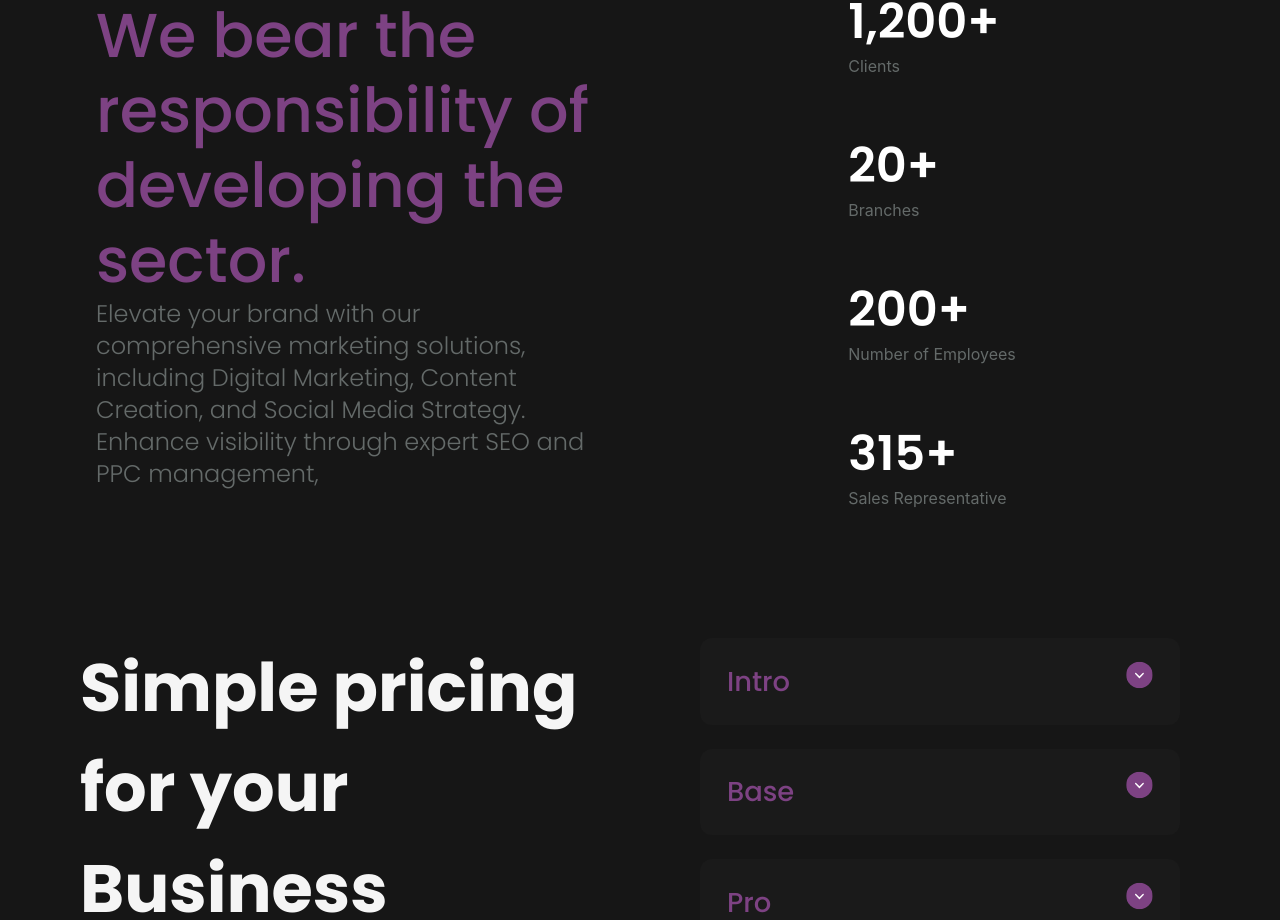
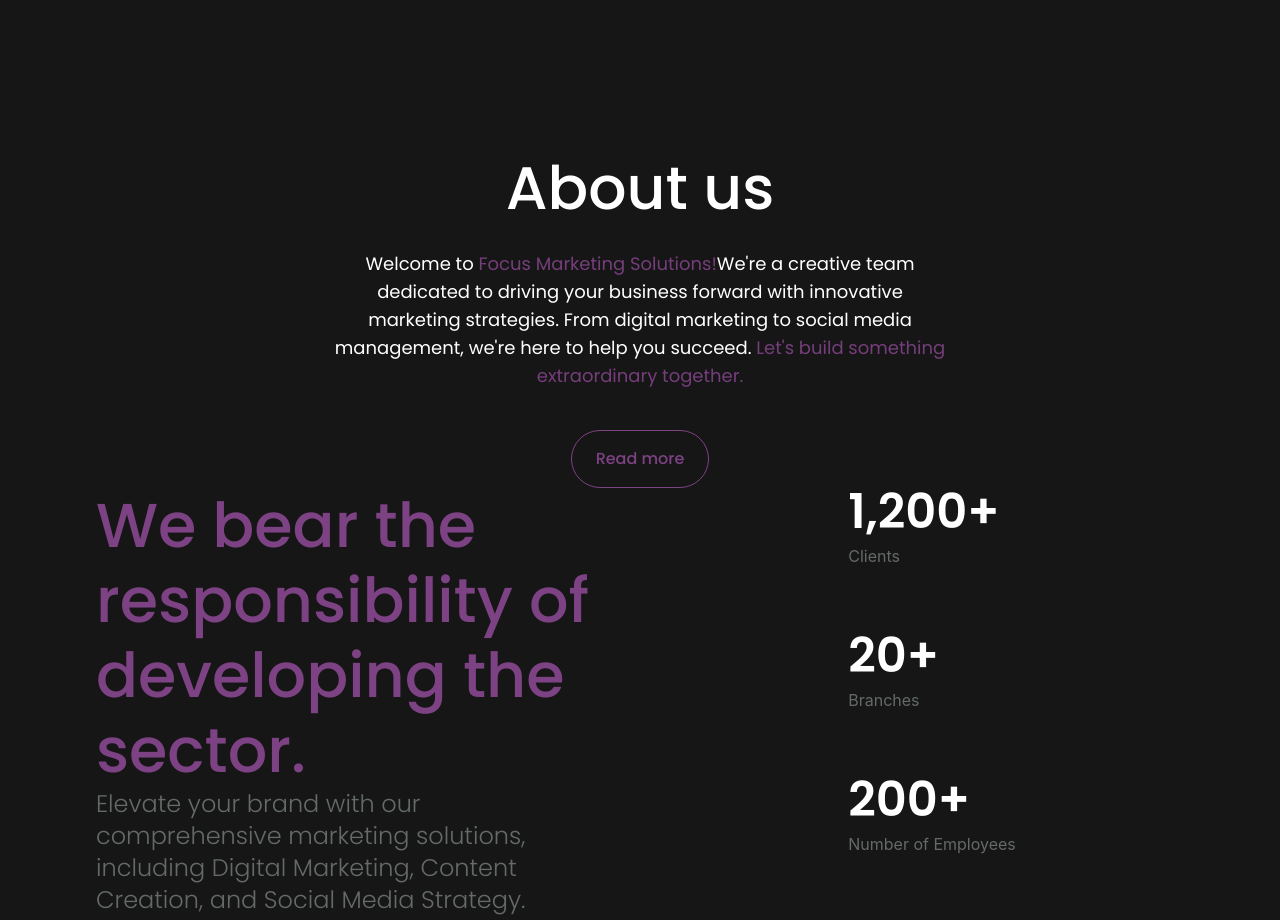
Before and after one commit to AbdwGTK/nas-test, a React (Create React App) app: page / in a window 1280 px wide. Shown: the part 828-1748 px from the top of the page. Built offline with nearby package versions, Linux system fonts and the light colour scheme.

Commit message:
added about us section

```diff
--- a/src/App.tsx
+++ b/src/App.tsx
@@ -4,11 +4,13 @@ import "./App.css";
 import HeroSection from "./Sections/Hero";
 import StatisticsSection from "./Sections/statistics";
 import PricingSection from "./Sections/Pricing";
+import AboutUsSection from "./Sections/AboutUs";
 
 function App() {
   return (
     <div className="landing-page">
       <HeroSection />
+      <AboutUsSection />
       <StatisticsSection />
       <PricingSection />
     </div>
--- /dev/null
+++ b/src/Sections/AboutUs/index.tsx
@@ -0,0 +1,28 @@
+import React from "react";
+
+const AboutUsSection = () => {
+  return (
+    <div className="flex justify-center  mt-40">
+      <div className="flex flex-col items-center w-full px-3 md:w-1/2">
+        <p className="poppins-medium text-2xl md:text-6xl text-white text-center">
+          About us
+        </p>
+        <p className="poppins-regular text-lg mt-3 md:mt-8 text-center text-white ">
+          Welcome to{" "}
+          <span className="text-[#7D4283ED]">Focus Marketing Solutions!</span>
+          We're a creative team dedicated to driving your business forward with
+          innovative marketing strategies. From digital marketing to social
+          media management, we're here to help you succeed.{" "}
+          <span className="text-[#7D4283ED]">
+            Let's build something extraordinary together.
+          </span>
+        </p>
+        <button className="bg-transparent border mt-10 border-[#7D4283] w-full md:w-max text-[#7D4283] poppins-medium rounded-full px-6 py-4">
+          Read more
+        </button>
+      </div>
+    </div>
+  );
+};
+
+export default AboutUsSection;
```
